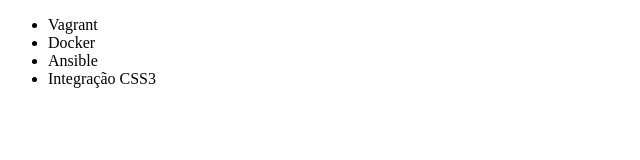
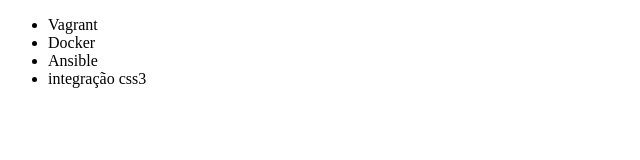
Before and after one commit to mailsonlima-dev/alura-git, a plain HTML site: page index.html in a window 1280 px wide. Shown: the full height of the page, 0-640 px from the left. Drawn offline with Linux system fonts and the light colour scheme.

Commit message:
alteração curso integração css3

```diff
--- a/index.html
+++ b/index.html
@@ -9,7 +9,7 @@
         <li>Vagrant</li>
         <li>Docker</li>
         <li>Ansible</li>
-        <li>Integração CSS3</li>
+        <li>integração css3</li>
     </ul>
 </body>
 </html>
```
